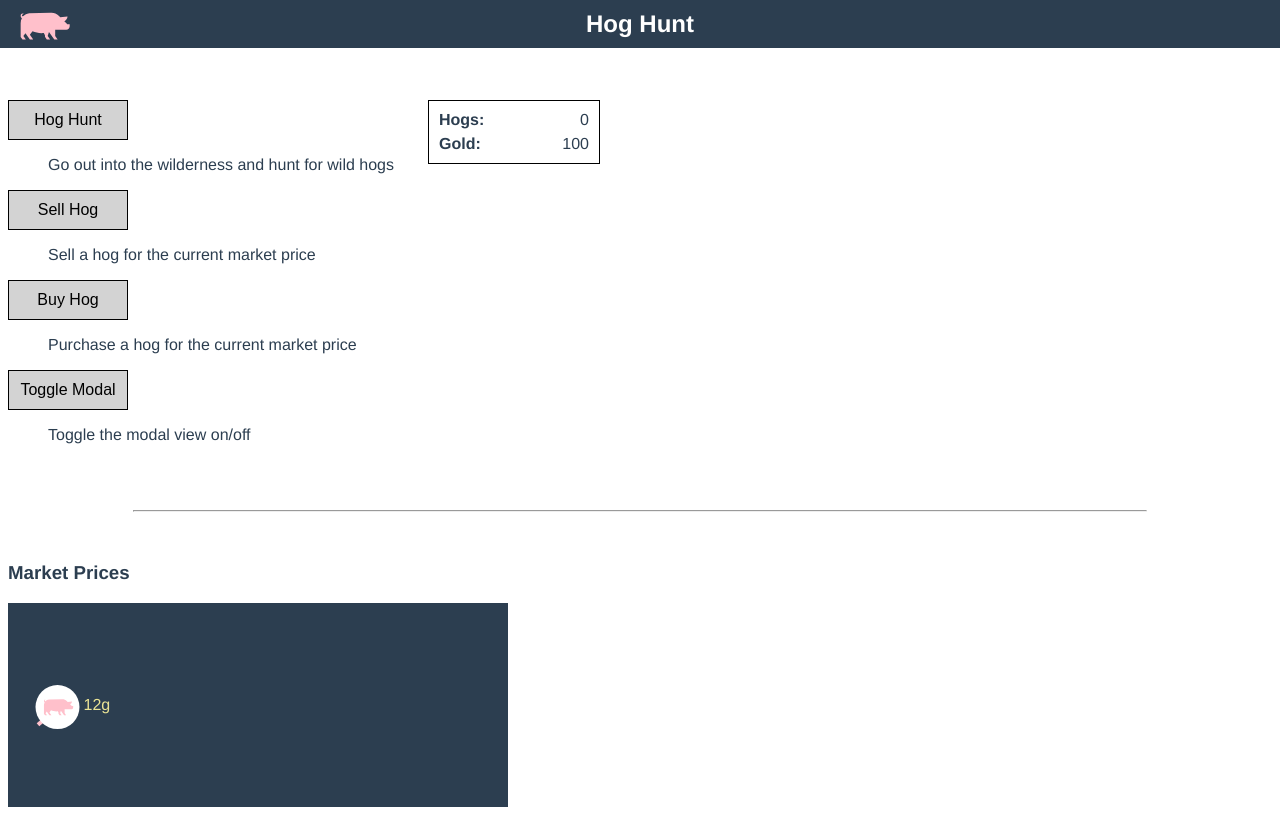
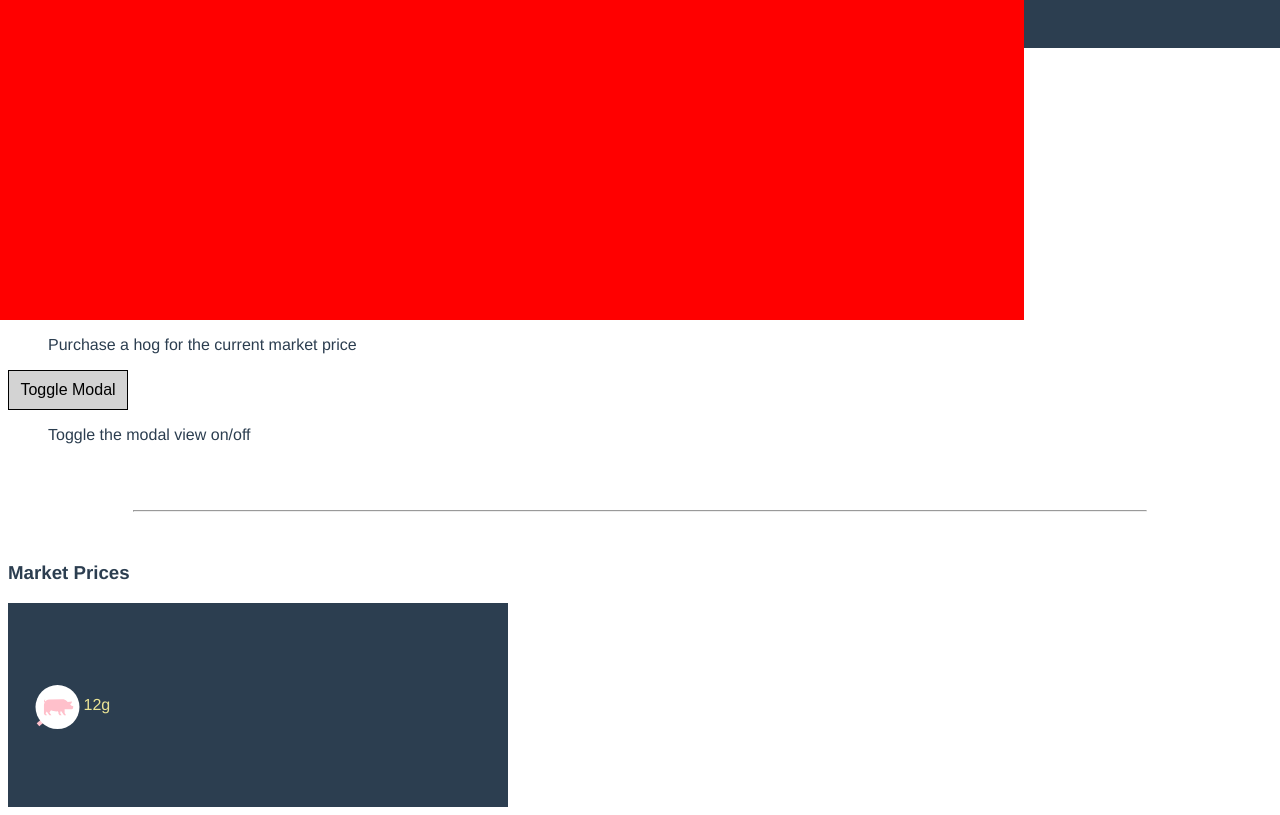
Before and after one commit to Nikzt/hog-hunt, a Vue app: page / in a window 1280 px wide. Both pictures are taken after a click on the button "Toggle Modal". Built offline with nearby package versions, Linux system fonts and the light colour scheme.

Commit message:
fixed modal not showing

```diff
--- a/src/components/IdleGame.vue
+++ b/src/components/IdleGame.vue
@@ -5,7 +5,7 @@
   </div>
   <hr />
   <market/>
-  <modal :show-modal="showModal.value" />
+  <modal :show-modal="showModal" />
 </template>
 
 <script>
```
